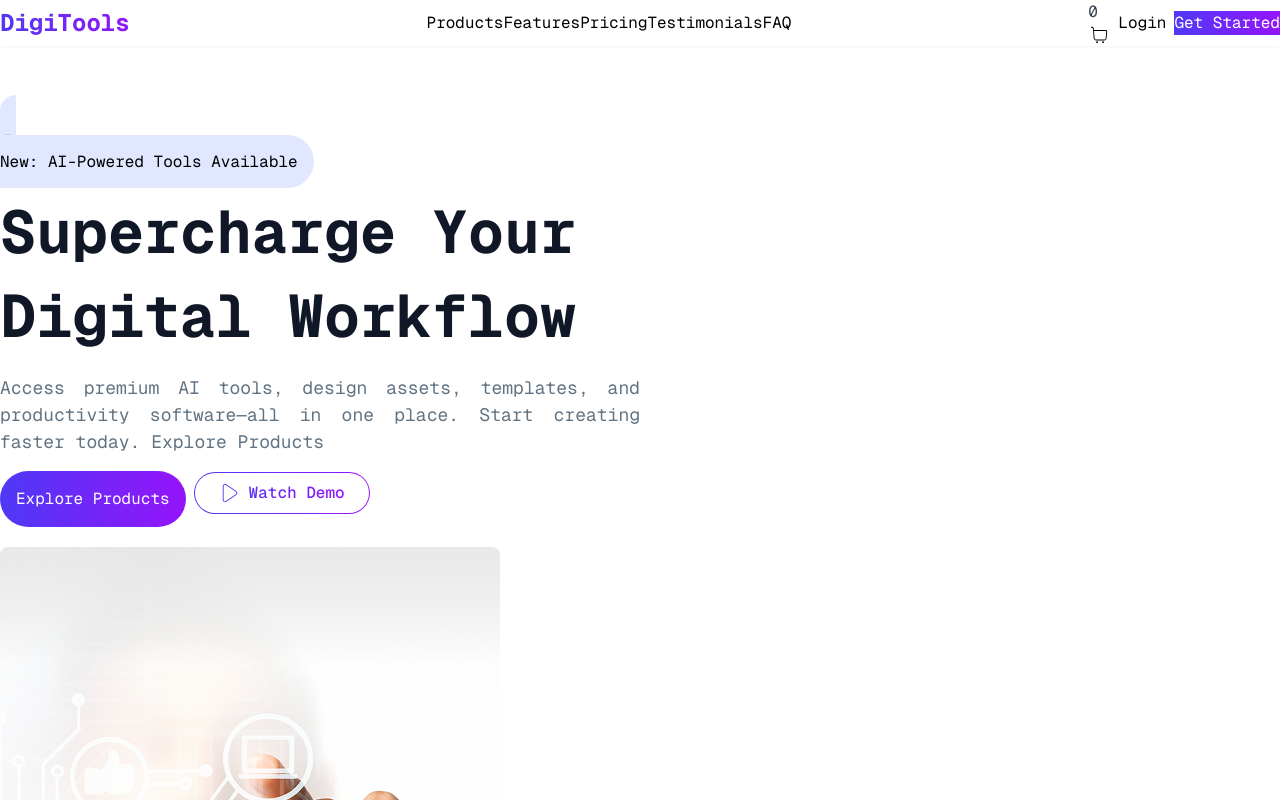
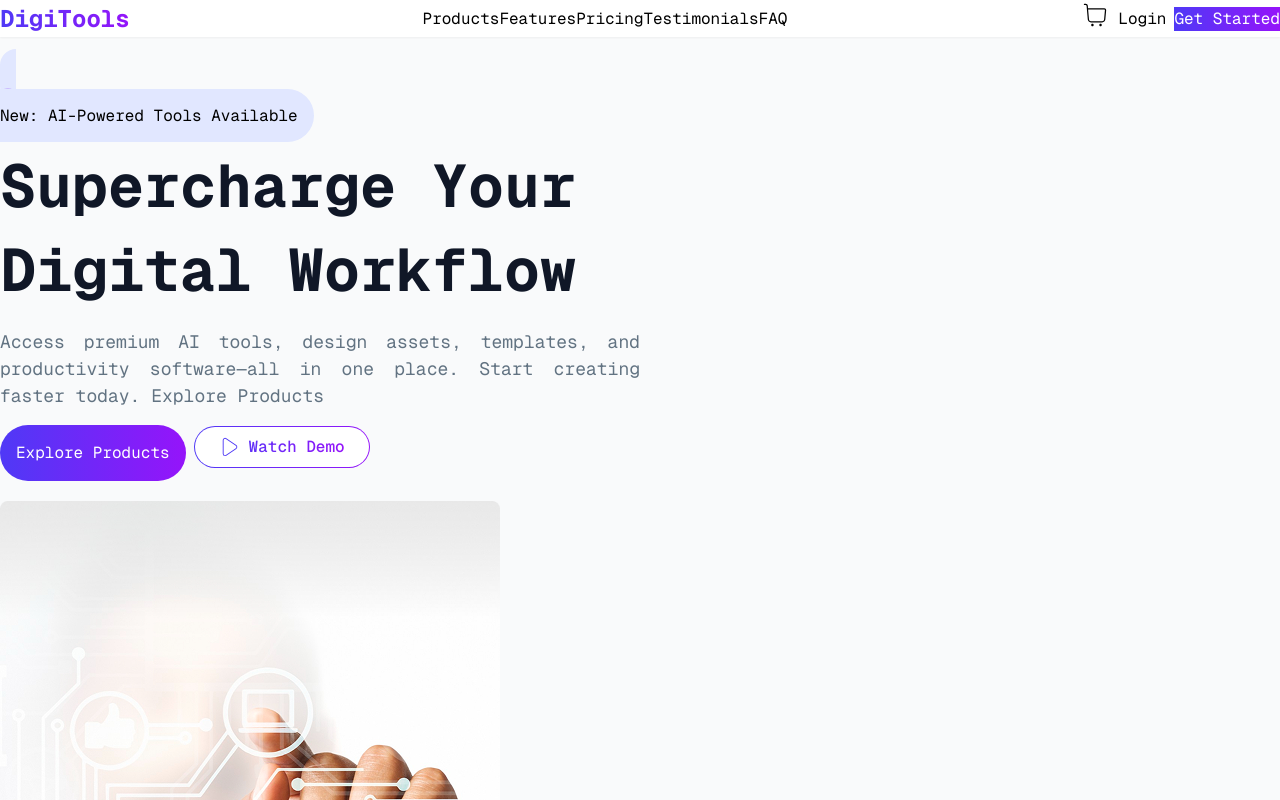
Before and after one commit to nhrakib777-coder/digitools, a React (Vite) app: page / in a window 1280 px wide. Shown: the top 800 px of the page. Built offline with nearby package versions, Linux system fonts and the light colour scheme.

Commit message:
cart section modified

```diff
--- a/package.json
+++ b/package.json
@@ -14,6 +14,7 @@
     "react": "^19.2.4",
     "react-dom": "^19.2.4",
     "react-icons": "^5.6.0",
+    "react-router-dom": "^7.13.2",
     "react-toastify": "^11.0.5"
   },
   "devDependencies": {
--- a/src/App.jsx
+++ b/src/App.jsx
@@ -20,9 +20,19 @@ function App() {
   const [tab,setTab] = useState("products")
 
   const addToCart = (product)=>{
+
+    const exists = cart.find(item=>item.id === product.id)
+
+    if(exists){
+      toast.error("Already in cart")
+      return
+    }
+
     setCart([...cart,product])
     toast.success("Added to cart")
   }
+
+
 
   const removeFromCart = (id)=>{
     setCart(cart.filter(item=>item.id !== id))
@@ -36,9 +46,9 @@ function App() {
 
   return (
 
-    <div>
+    <div className="App bg-[#F9FAFB] min-h-screen relative">
 
-      <Navbar cartCount={cart.length}/>
+      <Navbar className="fixed" cartCount={cart.length} setTab={setTab}/>
 
       <Banner/>
 
--- a/src/components/Navbar/Navbar.jsx
+++ b/src/components/Navbar/Navbar.jsx
@@ -1,9 +1,9 @@
 import { CiShoppingCart } from "react-icons/ci";
 import { IoIosMenu } from "react-icons/io";
 
-const Navbar = ({ cartCount }) => {
+const Navbar = ({ cartCount, setTab }) => {
   return (
-   <div className="shadow-sm">
+   <div className="shadow-sm fixed w-full bg-white z-50">
      <div className="navbar bg-base-100 flex justify-between items-center  max-w-7xl mx-auto">
   <div className=" ">
 
@@ -31,10 +31,19 @@ const Navbar = ({ cartCount }) => {
   </div>
   <div className="flex justify-between gap-2 items-center">
     <div className="indicator">
-        <span className="indicator-item badge bg-transparent text-gray-700 border-gray-700 cursor-pointer">
-          {cartCount}
-        </span>
-        <CiShoppingCart size={22}/>
+       <button
+        // eslint-disable-next-line no-undef
+        onClick={() => setTab("cart")}
+        className="relative ml-auto"
+      >
+        <CiShoppingCart size={30} />
+
+        {cartCount > 0 && (
+          <span className="absolute -top-2 -right-2 bg-red-500 text-white text-xs px-2 rounded-full">
+            {cartCount}
+          </span>
+        )}
+      </button>
       </div>
   <div className="navbar-end flex gap-2">
     <a className="btn bg-transparent shadow-none">Login</a>
```
Also changed, not shown: 1 other file (tests, documents, lock files or other folders).
